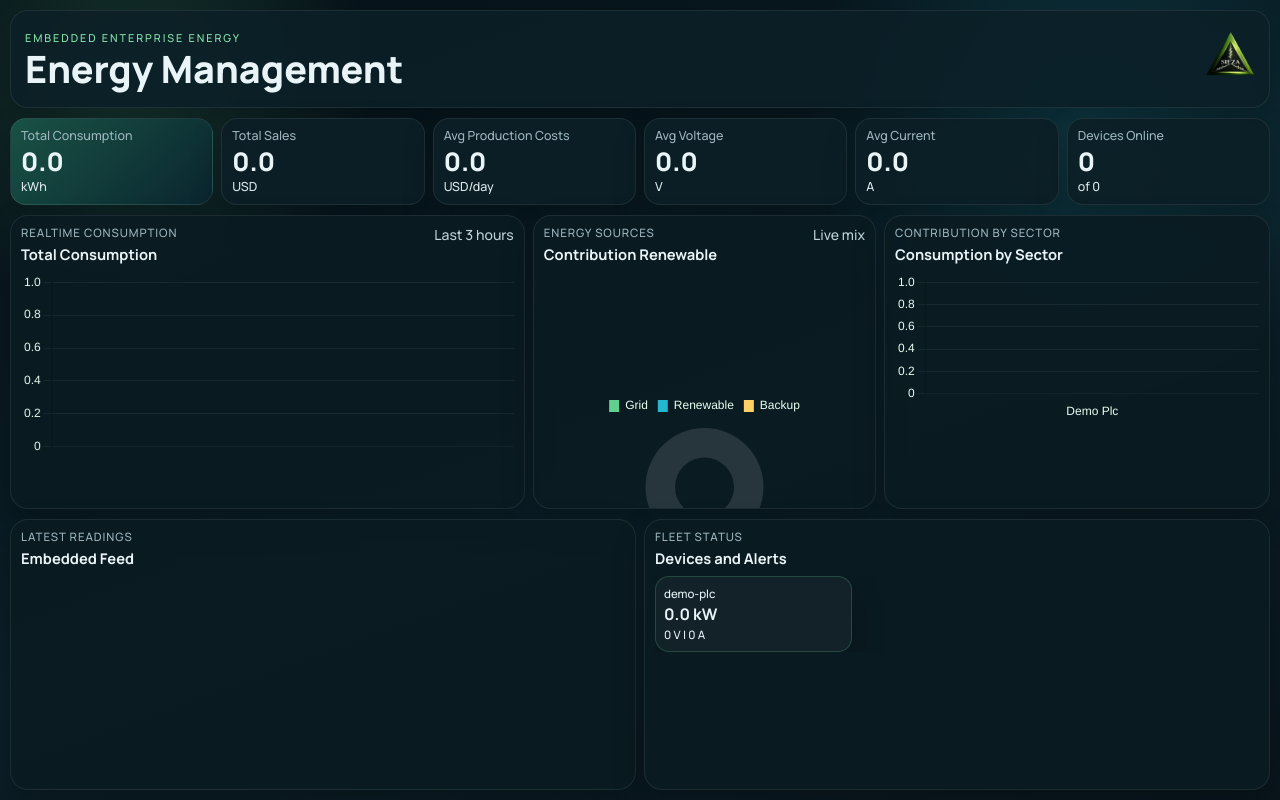
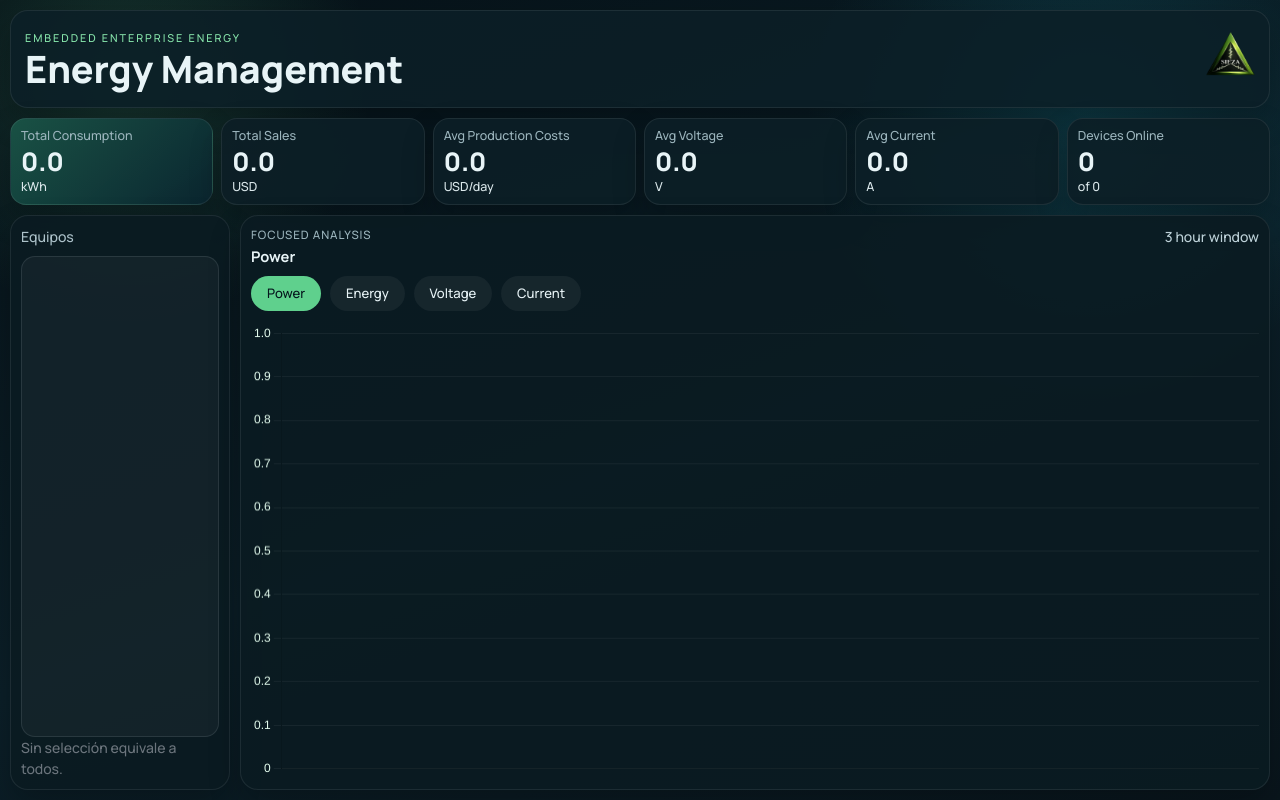
Before and after one commit to zamoranodizaPi/miniscadaModbus, a Flask app: page /local in a window 1280 px wide. Run offline with Flask 3, Linux system fonts and the light colour scheme; data comes from the database, SQL or seed files in the repository; data that the repository does not hold is empty.

Commit message:
Refocus kiosk on selectable single-chart analysis

```diff
--- a/web/app.py
+++ b/web/app.py
@@ -15,6 +15,7 @@ from backend.security import hash_password, verify_password
 from models.entities import Device, Setting, User, Variable
 from web.analytics import (
     HistoryFilters,
+    KIOSK_VARIABLE_TABS,
     build_dashboard_snapshot,
     energy_aggregate,
     export_history_csv,
@@ -65,9 +66,11 @@ def create_app() -> Flask:
     @app.route("/local")
     def local_dashboard():
         require_local_request()
+        selected_device_ids = get_optional_int_list(request.args.getlist("device_id"))
         with session_scope() as session:
-            snapshot = build_dashboard_snapshot(session)
-        return render_template("local_dashboard.html", snapshot=snapshot)
+            snapshot = build_dashboard_snapshot(session, device_ids=selected_device_ids)
+            devices = session.scalars(select(Device).where(Device.enabled.is_(True)).order_by(Device.name)).all()
+        return render_template("local_dashboard.html", snapshot=snapshot, devices=devices, selected_device_ids=selected_device_ids, kiosk_tabs=KIOSK_VARIABLE_TABS)
 
     @app.route("/api/dashboard/preferences", methods=["GET", "POST"])
     @login_required
@@ -304,8 +307,9 @@ def create_app() -> Flask:
     @app.route("/api/local/realtime")
     def api_local_realtime():
         require_local_request()
+        device_ids = get_optional_int_list(request.args.getlist("device_id"))
         with session_scope() as session:
-            payload = build_dashboard_snapshot(session)
+            payload = build_dashboard_snapshot(session, device_ids=device_ids)
         return jsonify(payload)
 
     @app.route("/api/devices")
--- a/web/static/app.css
+++ b/web/static/app.css
@@ -869,6 +869,10 @@ canvas {
   overflow: hidden;
 }
 
+.local-energy-shell--focused {
+  grid-template-rows: auto auto minmax(0, 1fr);
+}
+
 .local-energy-header,
 .local-energy-kpi,
 .local-energy-panel,
@@ -966,6 +970,57 @@ canvas {
   gap: 8px;
   min-height: 0;
   align-items: stretch;
+}
+
+.local-energy-focus-panel {
+  min-height: 0;
+  padding: 0;
+}
+
+.local-focus-toolbar {
+  display: grid;
+  grid-template-columns: 220px minmax(0, 1fr);
+  gap: 10px;
+  height: 100%;
+}
+
+.local-focus-control,
+.local-focus-chart-area {
+  display: flex;
+  flex-direction: column;
+  min-height: 0;
+  padding: 10px;
+  border: 1px solid rgba(255, 255, 255, 0.08);
+  border-radius: 18px;
+  background: rgba(10, 27, 34, 0.9);
+  box-shadow: 0 14px 32px rgba(0, 0, 0, 0.24);
+}
+
+.local-device-select {
+  flex: 1;
+  min-height: 0;
+  background: rgba(255, 255, 255, 0.04);
+}
+
+.local-kiosk-tabs {
+  flex-wrap: nowrap;
+  overflow-x: auto;
+}
+
+.local-kiosk-tabs .nav-link {
+  font-size: 0.82rem;
+}
+
+.local-focus-canvas-wrap {
+  flex: 1;
+  min-height: 0;
+  padding-top: 4px;
+}
+
+.local-focus-canvas-wrap canvas {
+  display: block;
+  width: 100% !important;
+  height: 100% !important;
 }
 
 .local-energy-bottom {
--- a/web/templates/local_dashboard.html
+++ b/web/templates/local_dashboard.html
@@ -11,7 +11,7 @@
     <link rel="stylesheet" href="{{ url_for('static', filename='app.css') }}">
   </head>
   <body class="local-screen energy-page logo-mode-dark" data-theme="green">
-    <main class="local-energy-shell">
+    <main class="local-energy-shell local-energy-shell--focused">
       <section class="local-energy-header">
         <div>
           <div class="local-tag">Embedded Enterprise Energy</div>
@@ -58,76 +58,35 @@
         </article>
       </section>
 
-      <section class="local-energy-main">
-        <div class="local-energy-panel wide">
-          <div class="local-energy-panel-head">
-            <div>
-              <span>Realtime Consumption</span>
-              <strong>Total Consumption</strong>
+      <section class="local-energy-focus-panel">
+        <div class="local-focus-toolbar">
+          <div class="local-focus-control">
+            <label class="form-label">Equipos</label>
+            <select id="localDeviceSelect" class="form-select local-device-select" multiple size="6">
+              {% for device in devices %}
+              <option value="{{ device.id }}" {% if device.id in selected_device_ids %}selected{% endif %}>{{ device.name }}</option>
+              {% endfor %}
+            </select>
+            <small class="text-secondary">Sin selección equivale a todos.</small>
+          </div>
+          <div class="local-focus-chart-area">
+            <div class="local-energy-panel-head mb-2">
+              <div>
+                <span>Focused Analysis</span>
+                <strong id="localActiveVariableTitle">Power</strong>
+              </div>
+              <small>3 hour window</small>
             </div>
-            <small>Last 3 hours</small>
-          </div>
-          <canvas id="localConsumptionChart"></canvas>
-        </div>
-
-        <div class="local-energy-panel narrow">
-          <div class="local-energy-panel-head">
-            <div>
-              <span>Energy Sources</span>
-              <strong>Contribution Renewable</strong>
+            <ul class="nav nav-pills energy-tab-nav local-kiosk-tabs mb-2" id="localVariableTabs" role="tablist">
+              {% for variable_name, label in kiosk_tabs %}
+              <li class="nav-item" role="presentation">
+                <button class="nav-link {% if loop.first %}active{% endif %} local-variable-tab" type="button" data-variable="{{ variable_name }}">{{ label }}</button>
+              </li>
+              {% endfor %}
+            </ul>
+            <div class="local-focus-canvas-wrap">
+              <canvas id="localFocusChart"></canvas>
             </div>
-            <small>Live mix</small>
-          </div>
-          <div class="local-donut-grid">
-            <canvas id="localSourceChart"></canvas>
-            <canvas id="localRenewableChart"></canvas>
-          </div>
-        </div>
-
-        <div class="local-energy-panel compact">
-          <div class="local-energy-panel-head">
-            <div>
-              <span>Contribution by Sector</span>
-              <strong>Consumption by Sector</strong>
-            </div>
-          </div>
-          <canvas id="localSectorChart"></canvas>
-        </div>
-      </section>
-
-      <section class="local-energy-bottom">
-        <div class="local-energy-panel compact">
-          <div class="local-energy-panel-head">
-            <div>
-              <span>Latest Readings</span>
-              <strong>Embedded Feed</strong>
-            </div>
-          </div>
-          <div id="localReadings" class="local-reading-list">
-            {% for row in snapshot.latest_rows[:8] %}
-            <div class="local-reading-item">
-              <strong>{{ row.device }} / {{ row.variable }}</strong>
-              <span>{{ row.value }} | {{ row.timestamp }}</span>
-            </div>
-            {% endfor %}
-          </div>
-        </div>
-
-        <div class="local-energy-panel compact">
-          <div class="local-energy-panel-head">
-            <div>
-              <span>Fleet Status</span>
-              <strong>Devices and Alerts</strong>
-            </div>
-          </div>
-          <div class="local-status-grid" id="localDeviceGrid">
-            {% for device in snapshot.devices[:6] %}
-            <article class="local-status-card {% if device.alarm %}danger{% elif device.maintenance %}warning{% else %}success{% endif %}">
-              <header>{{ device.name }}</header>
-              <strong>{{ "%.1f"|format(device.power_kw) }} kW</strong>
-              <footer>{{ "%.0f"|format(device.voltage_v) }} V | {{ "%.0f"|format(device.current_a) }} A</footer>
-            </article>
-            {% endfor %}
           </div>
         </div>
       </section>
@@ -136,16 +95,12 @@
     <script src="https://cdn.jsdelivr.net/npm/chart.js@4.4.3/dist/chart.umd.min.js"></script>
     <script>
       let localSnapshot = {{ snapshot|tojson }};
-
-      function sourceValues(snapshot) {
-        return snapshot.source_mix.map((row) => row.value);
-      }
-
-      function renewableValues(snapshot) {
-        const total = snapshot.source_mix.reduce((sum, row) => sum + row.value, 0) || 1;
-        const renewable = snapshot.source_mix.find((row) => row.label === "Renewable")?.value || 0;
-        return [renewable, Math.max(total - renewable, 0)];
-      }
+      let activeVariable = "{{ kiosk_tabs[0][0] if kiosk_tabs else 'potencia_activa_kw' }}";
+      const variableLabels = {
+        {% for variable_name, label in kiosk_tabs %}
+        "{{ variable_name }}": "{{ label }}",
+        {% endfor %}
+      };
 
       const chartTheme = {
         accent: "#5fd08d",
@@ -154,81 +109,32 @@
         grid: "rgba(255,255,255,0.06)"
       };
 
-      const localConsumptionChart = new Chart(document.getElementById("localConsumptionChart"), {
+      const localFocusChart = new Chart(document.getElementById("localFocusChart"), {
         type: "line",
         data: {
-          labels: localSnapshot.trend.map((row) => row.timestamp.slice(11, 16)),
+          labels: (localSnapshot.variable_series[activeVariable] || []).map((row) => row.timestamp.slice(11, 16)),
           datasets: [{
-            label: "Consumption",
-            data: localSnapshot.trend.map((row) => row.power_kw),
+            label: variableLabels[activeVariable],
+            data: (localSnapshot.variable_series[activeVariable] || []).map((row) => row.value),
             borderColor: chartTheme.accent,
             backgroundColor: "rgba(95, 208, 141, 0.18)",
             fill: true,
-            tension: 0.3,
+            tension: 0.28,
             pointRadius: 0
           }]
         },
-        options: localLineOptions()
-      });
-
-      const localSourceChart = new Chart(document.getElementById("localSourceChart"), {
-        type: "doughnut",
-        data: {
-          labels: localSnapshot.source_mix.map((row) => row.label),
-          datasets: [{ data: sourceValues(localSnapshot), backgroundColor: [chartTheme.accent, chartTheme.accent2, "#ffd166"], borderWidth: 0 }]
-        },
-        options: localDonutOptions()
-      });
-
-      const localRenewableChart = new Chart(document.getElementById("localRenewableChart"), {
-        type: "doughnut",
-        data: {
-          labels: ["Renewable", "Conventional"],
-          datasets: [{ data: renewableValues(localSnapshot), backgroundColor: [chartTheme.accent, "rgba(255,255,255,0.12)"], borderWidth: 0 }]
-        },
-        options: localDonutOptions()
-      });
-
-      const localSectorChart = new Chart(document.getElementById("localSectorChart"), {
-        type: "bar",
-        data: {
-          labels: localSnapshot.sector_mix.map((row) => row.label),
-          datasets: [{ label: "Sector", data: localSnapshot.sector_mix.map((row) => row.value), backgroundColor: chartTheme.accent2, borderRadius: 8 }]
-        },
-        options: localBarOptions()
-      });
-
-      function localLineOptions() {
-        return {
+        options: {
           maintainAspectRatio: false,
           plugins: { legend: { display: false } },
           scales: {
             x: { ticks: { color: chartTheme.text, maxRotation: 0 }, grid: { color: chartTheme.grid } },
             y: { ticks: { color: chartTheme.text }, grid: { color: chartTheme.grid } }
           }
-        };
-      }
+        }
+      });
 
-      function localDonutOptions() {
-        return {
-          maintainAspectRatio: false,
-          plugins: { legend: { position: "bottom", labels: { color: chartTheme.text, boxWidth: 10 } } }
-        };
-      }
-
-      function localBarOptions() {
-        return {
-          maintainAspectRatio: false,
-          plugins: { legend: { display: false } },
-          scales: {
-            x: { ticks: { color: chartTheme.text, maxRotation: 0, minRotation: 0 }, grid: { display: false } },
-            y: { ticks: { color: chartTheme.text }, grid: { color: chartTheme.grid } }
-          }
-        };
-      }
-
-      function syncClock() {
-        return;
+      function selectedDeviceIds() {
+        return Array.from(document.getElementById("localDeviceSelect").selectedOptions).map((option) => option.value);
       }
 
       function updateKpis(snapshot) {
@@ -238,59 +144,35 @@
         });
       }
 
-      function updateReadings(snapshot) {
-        const container = document.getElementById("localReadings");
-        container.innerHTML = snapshot.latest_rows.slice(0, 8).map((row) => `
-          <div class="local-reading-item">
-            <strong>${row.device} / ${row.variable}</strong>
-            <span>${row.value} | ${row.timestamp}</span>
-          </div>
-        `).join("");
-      }
-
-      function updateDevices(snapshot) {
-        const container = document.getElementById("localDeviceGrid");
-        container.innerHTML = snapshot.devices.slice(0, 6).map((device) => {
-          let state = "success";
-          if (device.alarm) state = "danger";
-          else if (device.maintenance) state = "warning";
-          return `
-            <article class="local-status-card ${state}">
-              <header>${device.name}</header>
-              <strong>${device.power_kw.toFixed(1)} kW</strong>
-              <footer>${device.voltage_v.toFixed(0)} V | ${device.current_a.toFixed(0)} A</footer>
-            </article>
-          `;
-        }).join("");
-      }
-
-      function updateCharts(snapshot) {
-        localConsumptionChart.data.labels = snapshot.trend.map((row) => row.timestamp.slice(11, 16));
-        localConsumptionChart.data.datasets[0].data = snapshot.trend.map((row) => row.power_kw);
-        localConsumptionChart.update();
-
-        localSourceChart.data.labels = snapshot.source_mix.map((row) => row.label);
-        localSourceChart.data.datasets[0].data = sourceValues(snapshot);
-        localSourceChart.update();
-
-        localRenewableChart.data.datasets[0].data = renewableValues(snapshot);
-        localRenewableChart.update();
-
-        localSectorChart.data.labels = snapshot.sector_mix.map((row) => row.label);
-        localSectorChart.data.datasets[0].data = snapshot.sector_mix.map((row) => row.value);
-        localSectorChart.update();
+      function updateFocusChart(snapshot) {
+        const rows = snapshot.variable_series[activeVariable] || [];
+        document.getElementById("localActiveVariableTitle").textContent = variableLabels[activeVariable] || activeVariable;
+        localFocusChart.data.labels = rows.map((row) => row.timestamp.slice(11, 16));
+        localFocusChart.data.datasets[0].label = variableLabels[activeVariable] || activeVariable;
+        localFocusChart.data.datasets[0].data = rows.map((row) => row.value);
+        localFocusChart.update("none");
       }
 
       async function refreshLocal() {
-        const response = await fetch("/api/local/realtime", { headers: { "X-Requested-With": "fetch" } });
+        const params = new URLSearchParams();
+        selectedDeviceIds().forEach((deviceId) => params.append("device_id", deviceId));
+        const response = await fetch(`/api/local/realtime?${params.toString()}`, { headers: { "X-Requested-With": "fetch" } });
         if (!response.ok) return;
         localSnapshot = await response.json();
         updateKpis(localSnapshot);
-        updateReadings(localSnapshot);
-        updateDevices(localSnapshot);
-        updateCharts(localSnapshot);
+        updateFocusChart(localSnapshot);
       }
 
+      document.querySelectorAll(".local-variable-tab").forEach((button) => {
+        button.addEventListener("click", () => {
+          document.querySelectorAll(".local-variable-tab").forEach((item) => item.classList.remove("active"));
+          button.classList.add("active");
+          activeVariable = button.dataset.variable;
+          updateFocusChart(localSnapshot);
+        });
+      });
+
+      document.getElementById("localDeviceSelect").addEventListener("change", refreshLocal);
       setInterval(refreshLocal, 8000);
     </script>
   </body>
```
Also changed, not shown: web/analytics.py (+42 -0 lines).
